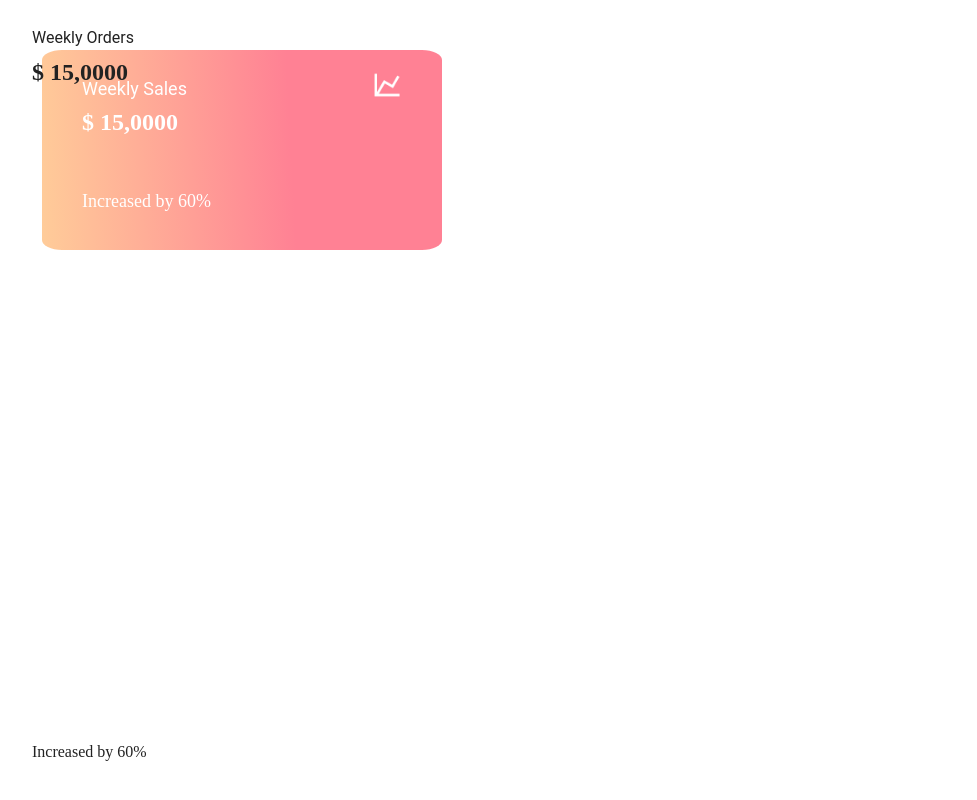
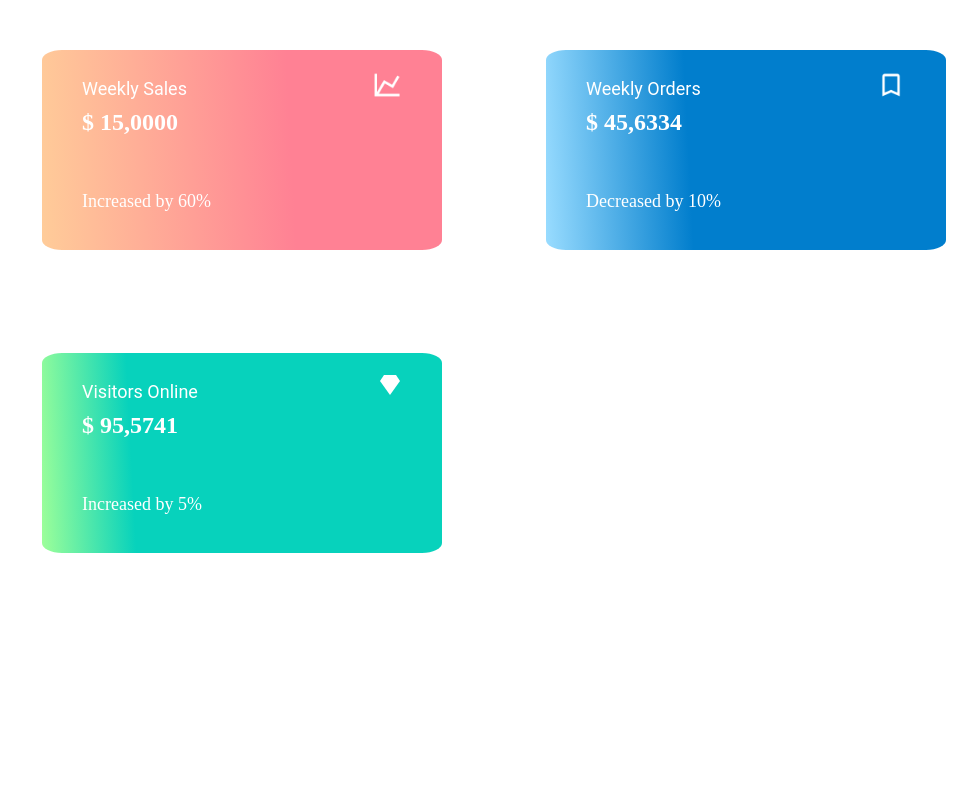
Before and after one commit to Kratkovsky/positions-practice-three-blocks, a plain HTML site: page index.html in a window 1280 px wide. Shown: the whole page, without its empty margins (8-985 px from the left). Drawn offline with Linux system fonts and the light colour scheme.

Commit message:
add all blocks except circles

```diff
--- a/css/style.css
+++ b/css/style.css
@@ -1,4 +1,5 @@
-.blok-1 {
+.block-1, .block-2, .block-3 {
+  display: inline-block;
   position: relative;
   width: 400px;
   height: 200px;
@@ -38,3 +39,13 @@
   bottom: 40px;
   left: 40px;
 }
+
+.block-2 {
+  background: rgb(153,220,255);
+  background: linear-gradient(87deg, rgba(153,220,255,1) 0%, rgba(1,126,205,1) 36%);
+}
+
+.block-3{
+  background: rgb(157,255,153);
+  background: linear-gradient(87deg, rgba(157,255,153,1) 0%, rgba(7,210,188,1) 23%);
+}
--- a/index.html
+++ b/index.html
@@ -9,17 +9,25 @@
   <title>Positions practice three blocks</title>
 </head>
 <body>
-  <section class="blok-1">
+  <section class="block-1">
     <h2 class="top-text">Weekly Sales</h2>
     <img src="./img/01.png" alt="chart-line" class="img">
     <p class="numbers">$ 15,0000</p>
     <p class="bottom-text">Increased by 60%</p>
   </section>
-  <section class="blok-2">
+  <section class="block-2">
     <h2 class="top-text">Weekly Orders</h2>
-    <img src="./img/01.png" alt="chart-line" class="img">
-    <p class="numbers">$ 15,0000</p>
-    <p class="bottom-text">Increased by 60%</p>
+    <img src="./img/02.png" alt="chart-line" class="img">
+    <p class="numbers">$ 45,6334</p>
+    <p class="bottom-text">Decreased by 10%</p>
+  </section>
+  <section class="block-3">
+    <h2 class="top-text">Visitors Online</h2>
+    <svg class="img" style="width:24px;height:24px" viewBox="0 0 24 24">
+      <path fill="currentColor" d="M6,2L2,8L12,22L22,8L18,2H6Z" />
+    </svg>
+    <p class="numbers">$ 95,5741</p>
+    <p class="bottom-text">Increased by 5%</p>
   </section>
 </body>
 </html>
```
